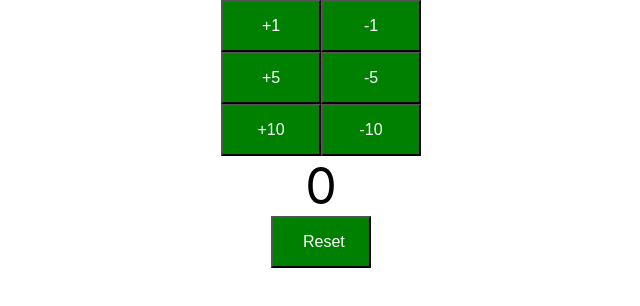
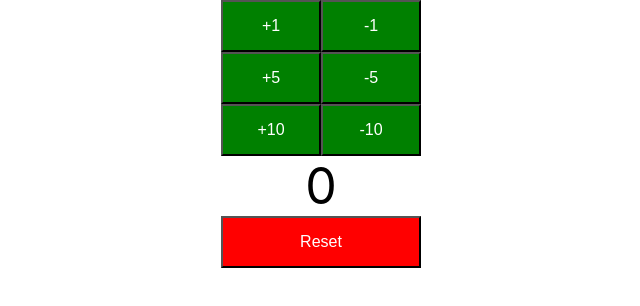
Before and after one commit to unbeatablesites/ReactJavaApp, a React (Create React App) app in the folder todo-app/: page / in a window 1280 px wide. Shown: the top 306 px of the page, without its empty margins (319-959 px from the left). Built offline with nearby package versions, Linux system fonts and the light colour scheme.

Commit message:
Making button red

```diff
--- a/todo-app/src/components/counter/Counter.css
+++ b/todo-app/src/components/counter/Counter.css
@@ -11,7 +11,7 @@ button {
   padding: 15px 30px;
 }
 
-button .reset {
+.reset {
   background-color: red;
   width: 200px;
 }
```
